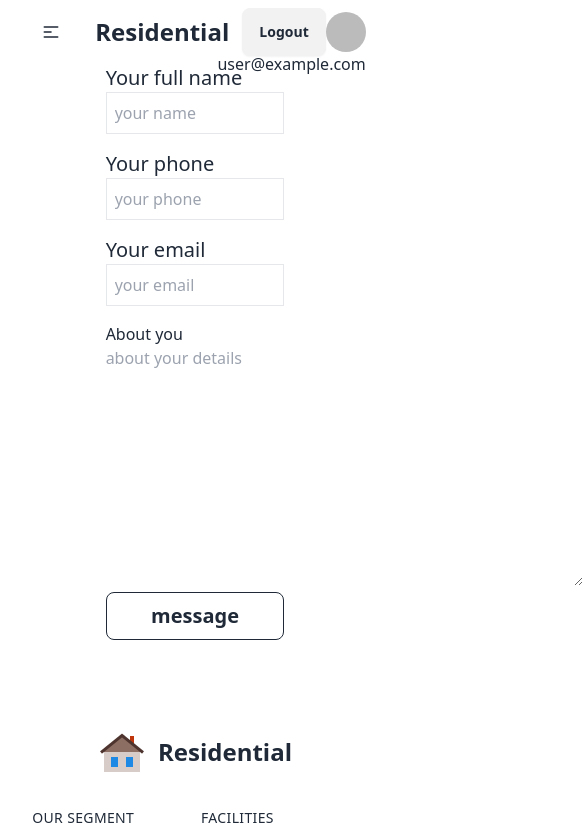
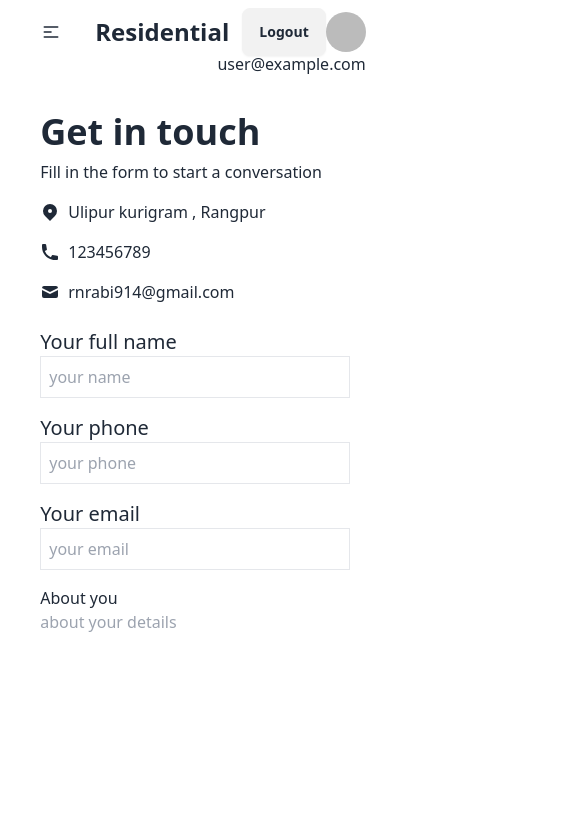
Before and after one commit to rnrabi/assignment-nine, a React (Vite) app: page /contact in a window 390 px wide. Shown: the top 840 px of the page, 583 px wide, since content can reach past the window. Built offline with nearby package versions, Linux system fonts and the light colour scheme; no server answers; sample sign-in values are in the browser's storage.

Commit message:
contact form responsive ok

```diff
--- a/src/pages/contact/Contact.jsx
+++ b/src/pages/contact/Contact.jsx
@@ -20,8 +20,34 @@ const Contact = () => {
 
             {/* contact form */}
 
-            <div className="w-1/2 mx-auto">
-                <form onSubmit={handleSubmit(onSubmit)}>
+            <section className="py-6 dark:bg-gray-100 dark:text-gray-900">
+                <div className="grid max-w-6xl grid-cols-1 px-6 mx-auto lg:px-8 md:grid-cols-2 md:divide-x">
+                    <div className="py-6 md:py-0 md:px-6">
+                        <h1 className="text-4xl font-bold">Get in touch</h1>
+                        <p className="pt-2 pb-4">Fill in the form to start a conversation</p>
+                        <div className="space-y-4">
+                            <p className="flex items-center">
+                                <svg xmlns="http://www.w3.org/2000/svg" viewBox="0 0 20 20" fill="currentColor" className="w-5 h-5 mr-2 sm:mr-6">
+                                    <path fillRule="evenodd" d="M5.05 4.05a7 7 0 119.9 9.9L10 18.9l-4.95-4.95a7 7 0 010-9.9zM10 11a2 2 0 100-4 2 2 0 000 4z" clipRule="evenodd"></path>
+                                </svg>
+                                <span>Ulipur kurigram ,  Rangpur</span>
+                            </p>
+                            <p className="flex items-center">
+                                <svg xmlns="http://www.w3.org/2000/svg" viewBox="0 0 20 20" fill="currentColor" className="w-5 h-5 mr-2 sm:mr-6">
+                                    <path d="M2 3a1 1 0 011-1h2.153a1 1 0 01.986.836l.74 4.435a1 1 0 01-.54 1.06l-1.548.773a11.037 11.037 0 006.105 6.105l.774-1.548a1 1 0 011.059-.54l4.435.74a1 1 0 01.836.986V17a1 1 0 01-1 1h-2C7.82 18 2 12.18 2 5V3z"></path>
+                                </svg>
+                                <span>123456789</span>
+                            </p>
+                            <p className="flex items-center">
+                                <svg xmlns="http://www.w3.org/2000/svg" viewBox="0 0 20 20" fill="currentColor" className="w-5 h-5 mr-2 sm:mr-6">
+                                    <path d="M2.003 5.884L10 9.882l7.997-3.998A2 2 0 0016 4H4a2 2 0 00-1.997 1.884z"></path>
+                                    <path d="M18 8.118l-8 4-8-4V14a2 2 0 002 2h12a2 2 0 002-2V8.118z"></path>
+                                </svg>
+                                <span>rnrabi914@gmail.com</span>
+                            </p>
+                        </div>
+                    </div>
+                    <form onSubmit={handleSubmit(onSubmit)}>
 
                     <label className="text-xl" htmlFor="name">Your full name</label>
                     <input className="border p-2 mb-4 w-full" placeholder="your name" {...register("name")} />
@@ -43,10 +69,11 @@ const Contact = () => {
 
                     {errors.exampleRequired && <span>This field is required</span>}
 
-                    <input className="btn btn-outline w-full text-xl" type="submit" value="message" />
+                    <input className="btn btn-outline text-xl" type="submit" value="message" />
 
                 </form>
-            </div>
+                </div>
+            </section>
 
         </div>
     );
```
